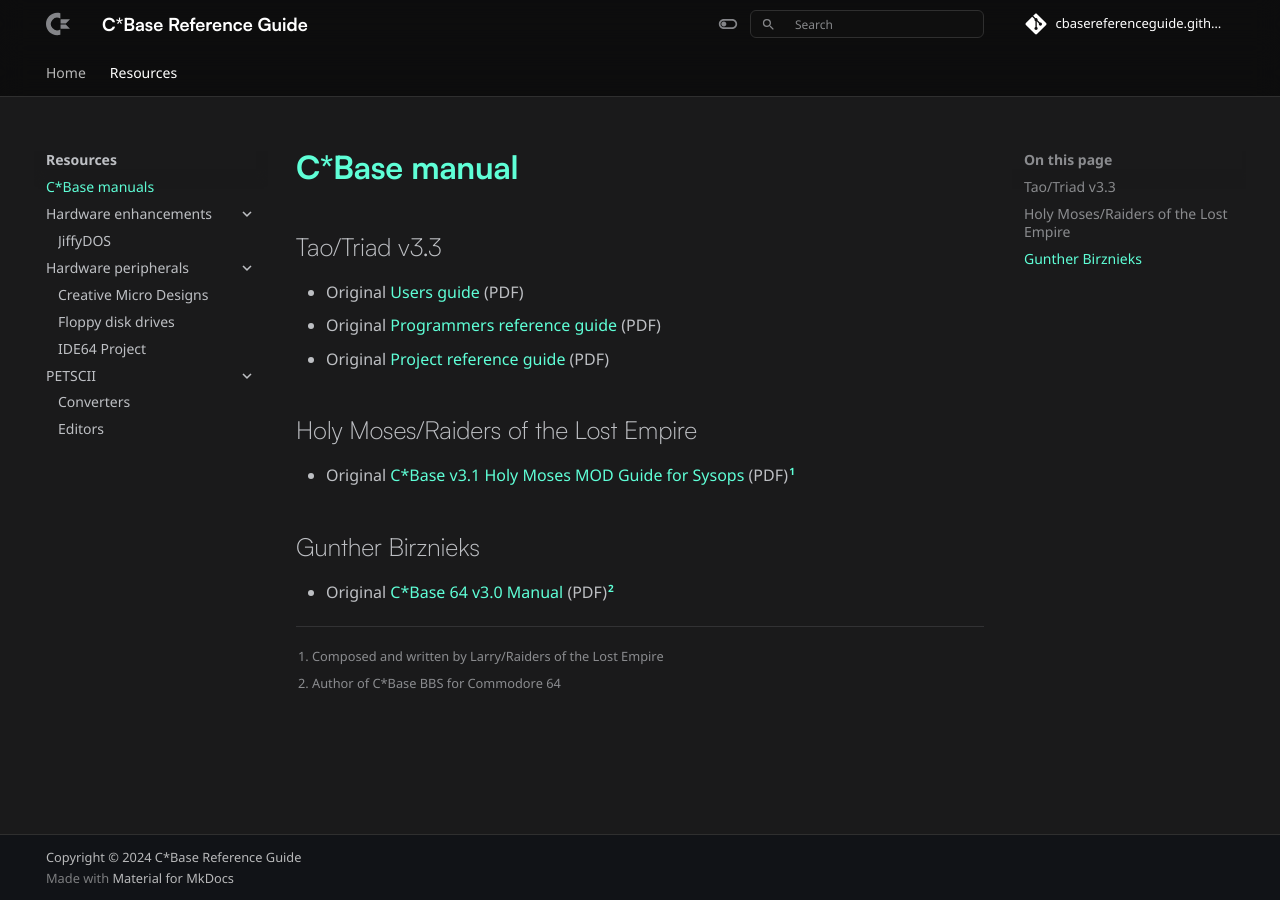
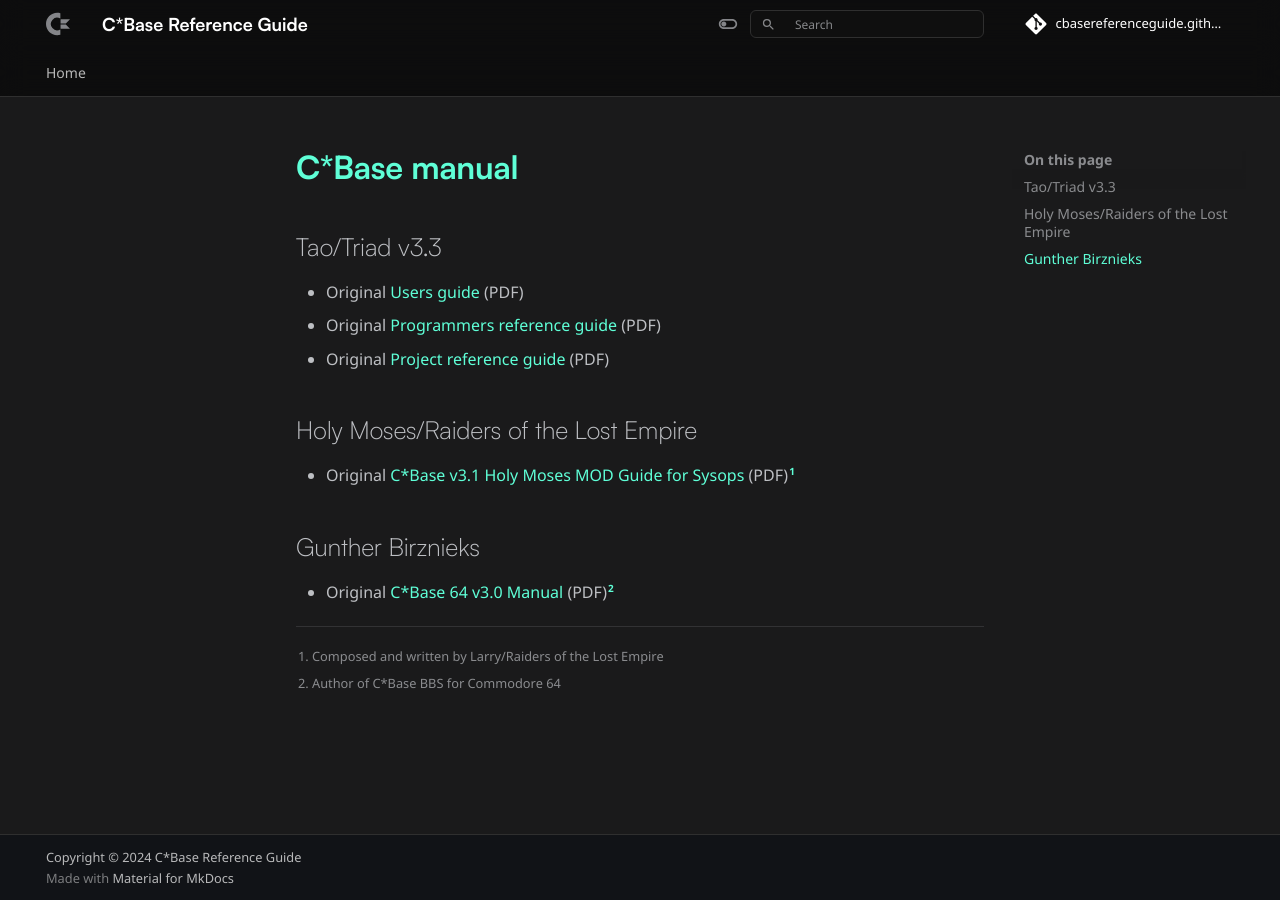
Before and after one commit to cbasereferenceguide/cbasereferenceguide.github.io, an MkDocs documentation site: the page built from docs/resources/cbase-manuals/index.md, in a window 1280 px wide. Built offline with MkDocs 1.6.1 and Material for MkDocs 9.7.7, drawn with Linux system fonts in a browser that asks for light colours; nearby versions of some CDN libraries; comment, search, counter and statistics services are not loaded; some of the changed lines change nothing that is shown.

Commit message:
Updated mkdocs.yml to hide subpages

```diff
--- a/mkdocs.yml
+++ b/mkdocs.yml
@@ -77,15 +77,28 @@
 # Page tree
 nav:
   - Home: index.md
-  - Resources:
-    - Resources: resources/index.md
-    - C*Base manuals: resources/cbase-manuals/index.md
-    - Hardware enhancements:
-      - JiffyDOS: resources/hardware-enhancements/jiffydos.md
-    - Hardware peripherals:
-      - Creative Micro Designs: resources/hardware-peripherals/creative-micro-designs.md
-      - Floppy disk drives: resources/hardware-peripherals/floppy-disk-drives.md
-      - IDE64 Project: resources/hardware-peripherals/ide64.md
-    - PETSCII:
-      - Converters: resources/petscii/converters.md
-      - Editors: resources/petscii/editors.md
+  #- Reference:
+  #  - Reference: reference/index.md
+  #  - Charts:
+  #    - Configuration: reference/charts/configurations.md
+  #    - Logical unit:
+  #      - Larry v3.1: reference/charts/logical-units-larry.md
+  #      - Tao v3.3.x: reference/charts/logical-units-tao.md
+  #    - Remote access: reference/charts/remote-access.md
+  #    - Sub board:
+  #      - Larry v3.1: reference/charts/sub-board-tao.md
+  #      - Tao v3.3.x: reference/charts/sub-board-larry.md
+  #    - System dimensioning: reference/charts/system-dimensioning.md
+  #    - U/D: reference/charts/ud.md
+  #- Resources:
+  #  - Resources: resources/index.md
+  #  - C*Base manuals: resources/cbase-manuals/index.md
+  #  - Hardware enhancements:
+  #    - JiffyDOS: resources/hardware-enhancements/jiffydos.md
+  #  - Hardware peripherals:
+  #    - Creative Micro Designs: resources/hardware-peripherals/creative-micro-designs.md
+  #    - Floppy disk drives: resources/hardware-peripherals/floppy-disk-drives.md
+  #    - IDE64 Project: resources/hardware-peripherals/ide64.md
+  #  - PETSCII:
+  #    - Converters: resources/petscii/converters.md
+  #    - Editors: resources/petscii/editors.md
```
